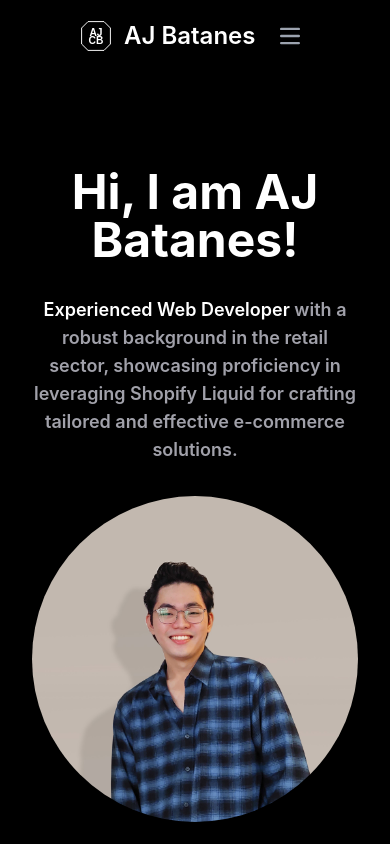
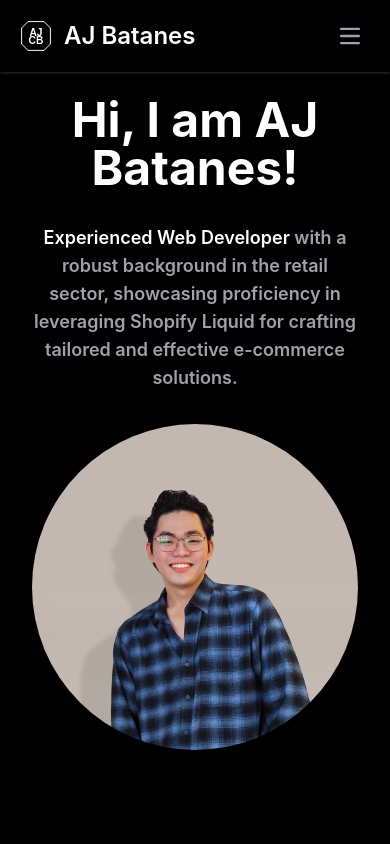
Before and after one commit to AJBatanes11/my-portfolio, a React (Create React App) app: page / in a window 390 px wide. Shown: the top 844 px of the page. Built offline with nearby package versions, Linux system fonts and the light colour scheme.

Commit message:
Update nav and portfolio section

```diff
--- a/src/components/navigation.js
+++ b/src/components/navigation.js
@@ -1,18 +1,33 @@
-import React from "react";
+import React, { useState } from 'react';
 import AJLogo from '../assets/AJLogo.svg'
 import { ReactSVG } from 'react-svg';
 
 function Navigation() {
+
+    const [hamburgerOpen, setHamburgerOpen] = useState(true);
+
+    const toggleHamburger = () => {
+        setHamburgerOpen(!hamburgerOpen);
+        console.log({ hamburgerOpen });
+        if (hamburgerOpen) {
+            document.querySelector('.nav-drawer').style.height = '100%';
+        } else {
+            document.querySelector('.nav-drawer').style.height = '0';
+        }
+    }
+
+
     return (
-        <nav className="bg-white dark:bg-black md:fixed w-full z-20 top-0 start-0 shadow shadow-zinc-100 dark:shadow-zinc-800">
-            <div className="max-w-full flex flex-wrap items-center justify-between mx-auto px-20 p-4">
+        <>
+            <nav className="bg-white dark:bg-black fixed w-full z-30 top-0 start-0 shadow shadow-zinc-100 dark:shadow-zinc-800">
+                <div className="max-w-full flex flex-wrap items-center justify-between mx-auto px-5 lg:px-20 p-4">
                     <a href="/" className="flex items-center space-x-3 rtl:space-x-reverse">
                         <div className="w-8 h-auto">
                             <ReactSVG src={AJLogo} alt="AJLogo" evalScripts="never" className="transition-colors duration-0 text-black dark:text-white" />
                         </div>
                         <span className="self-center text-2xl font-semibold whitespace-nowrap dark:text-white">AJ Batanes</span>
                     </a>
-                <button data-collapse-toggle="navbar-default" type="button" className="inline-flex items-center p-2 w-10 h-10 justify-center text-sm text-gray-500 rounded-lg md:hidden hover:bg-gray-100 focus:outline-none focus:ring-2 focus:ring-gray-200 dark:text-gray-400 dark:hover:bg-gray-700 dark:focus:ring-gray-600" aria-controls="navbar-default" aria-expanded="false">
+                    <button onClick={toggleHamburger} data-collapse-toggle="navbar-default" type="button" className="inline-flex items-center p-2 w-10 h-10 justify-center text-sm text-gray-500 rounded-lg md:hidden hover:bg-gray-100 focus:outline-none focus:ring-2 focus:ring-gray-200 dark:text-gray-400 dark:hover:bg-gray-700 dark:focus:ring-gray-600" aria-controls="navbar-default" aria-expanded="false">
                         <span className="sr-only">Open main menu</span>
                         <svg className="w-5 h-5" aria-hidden="true" xmlns="http://www.w3.org/2000/svg" fill="none" viewBox="0 0 17 14">
                             <path stroke="currentColor" strokeLinecap="round" strokeLinejoin="round" strokeWidth="2" d="M1 1h15M1 7h15M1 13h15" />
@@ -44,6 +59,33 @@ function Navigation() {
                     </div>
                 </div>
             </nav>
+            <div className="md:hidden nav-drawer fixed overflow-hidden top-0 right-0 h-0 w-full z-20 pt-16">
+                <div className="w-full bg-white dark:bg-black h-full">
+                    <ul className="font-medium flex flex-col p-4">
+                        <li className="">
+                            <a href="#intro" className="block py-2 px-3 text-gray-900 rounded hover:bg-gray-100 md:hover:bg-transparent md:border-0 md:hover:text-blue-700 md:p-0 dark:text-white md:dark:hover:text-blue-500 dark:hover:bg-gray-700 dark:hover:text-white md:dark:hover:bg-transparent">
+                                Home
+                            </a>
+                        </li>
+                        <li className="">
+                            <a href="#portfolio" className="block py-2 px-3 text-gray-900 rounded hover:bg-gray-100 md:hover:bg-transparent md:border-0 md:hover:text-blue-700 md:p-0 dark:text-white md:dark:hover:text-blue-500 dark:hover:bg-gray-700 dark:hover:text-white md:dark:hover:bg-transparent">
+                                Portfolio
+                            </a>
+                        </li>
+                        <li className="">
+                            <a href="#about" className="block py-2 px-3 text-gray-900 rounded hover:bg-gray-100 md:hover:bg-transparent md:border-0 md:hover:text-blue-700 md:p-0 dark:text-white md:dark:hover:text-blue-500 dark:hover:bg-gray-700 dark:hover:text-white md:dark:hover:bg-transparent">
+                                About
+                            </a>
+                        </li>
+                        <li className="">
+                            <a href="#contact" className="block py-2 px-3 text-gray-900 rounded hover:bg-gray-100 md:hover:bg-transparent md:border-0 md:hover:text-blue-700 md:p-0 dark:text-white md:dark:hover:text-blue-500 dark:hover:bg-gray-700 dark:hover:text-white md:dark:hover:bg-transparent">
+                                Contact
+                            </a>
+                        </li>
+                    </ul>
+                </div>
+            </div>
+        </>
 
     );
 }
--- a/src/components/portfolio.js
+++ b/src/components/portfolio.js
@@ -12,12 +12,12 @@ const Portfolio = () => {
         <>
             <RichText heading="Portfolio" subheading="Notable Projects" />
             <div className="grid grid-cols-1 md:grid-cols-2 gap-16 max-w-screen-xl mx-auto my-20">
-                <ImageHighlight image={Penshoppe} heading="Penshoppe" text="Design, Website Development, Custom Software Integrations, BAUs" />
-                <ImageHighlight image={OXGN} heading="OXGN" text="Full Website Revamp, Design, Website Development, Custom Software Integrations, BAUs" />
-                <ImageHighlight image={Regatta} heading="Regatta" text="Design, Website Development, Custom Software Integrations, BAUs" />
-                <ImageHighlight image={ForMe} heading="ForMe" text="Full Website Revamp, Design, Website Development, Custom Software Integrations, BAUs" />
-                <ImageHighlight image={Memo} heading="Memo" text="Shop By Collection Revamp, Design, Website Development, Custom Software Integrations, BAUs" />
-                <ImageHighlight image={Bocu} heading="Bocu" text="Design, Website Development, Custom Software Integrations, BAUs" />
+                <ImageHighlight image={Penshoppe} heading="Penshoppe" text="Design, Website Development, Custom Software Integrations" />
+                <ImageHighlight image={OXGN} heading="OXGN" text="Full Website Revamp, Design, Website Development, Custom Software Integrations" />
+                <ImageHighlight image={Regatta} heading="Regatta" text="Design, Website Development, Custom Software Integrations" />
+                <ImageHighlight image={ForMe} heading="ForMe" text="Full Website Revamp, Design, Website Development, Custom Software Integrations" />
+                <ImageHighlight image={Memo} heading="Memo" text="Shop By Collection Revamp, Design, Website Development, Custom Software Integrations" />
+                <ImageHighlight image={Bocu} heading="Bocu" text="Design, Website Development, Custom Software Integrations" />
             </div>
         </>
     );
```
Lines whose indentation alone changed are shown as unchanged.
